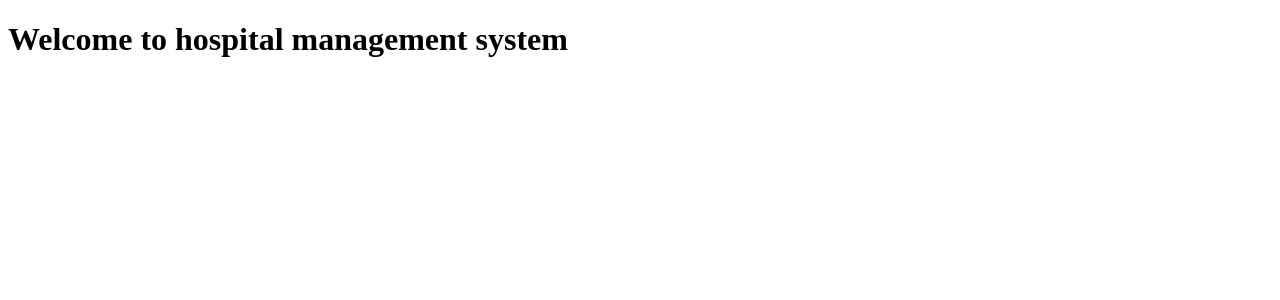
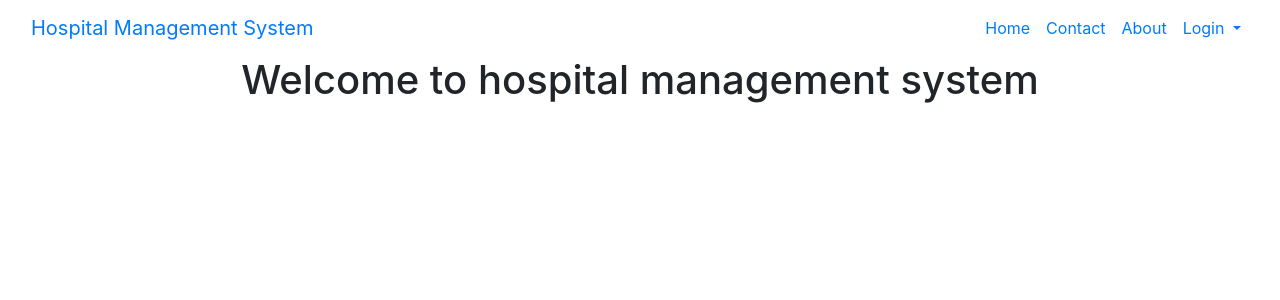
Before and after one commit to khabindra/hospital_mgt_project_using_django, a Django app: page / in a window 1280 px wide. Shown: the top 300 px of the page. Run offline with Django 4.2, Linux system fonts and the light colour scheme.

Commit message:
we use the online bootstrap templates

```diff
--- a/hospital_mgt/hospital/templates/base.html
+++ b/hospital_mgt/hospital/templates/base.html
@@ -3,7 +3,12 @@
 <head>
     <meta charset="UTF-8">
     <meta name="viewport" content="width=device-width, initial-scale=1.0">
+    <link rel="stylesheet" href="https://cdn.jsdelivr.net/npm/bootstrap@4.6.2/dist/css/bootstrap.min.css">
+    <script src="https://cdn.jsdelivr.net/npm/jquery@3.6.4/dist/jquery.slim.min.js"></script>
+    <script src="https://cdn.jsdelivr.net/npm/popper.js@1.16.1/dist/umd/popper.min.js"></script>
+    <script src="https://cdn.jsdelivr.net/npm/bootstrap@4.6.2/dist/js/bootstrap.bundle.min.js"></script>
     <title>Hospital Management System</title>
+
 </head>
 <body>
 
--- a/hospital_mgt/hospital/templates/home.html
+++ b/hospital_mgt/hospital/templates/home.html
@@ -1,5 +1,7 @@
 {% include 'base.html' %}
+{% include 'navigation.html' %}
+
 
 {% block content %}
-    <h1>Welcome to hospital management system</h1>
+    <h1 class="text-center">Welcome to hospital management system</h1>
 {% endblock content %}
--- /dev/null
+++ b/hospital_mgt/hospital/templates/navigation.html
@@ -0,0 +1,32 @@
+<nav class="navbar navbar-expand-lg bg-body-tertiary">
+    <div class="container-fluid">
+      <a class="navbar-brand" href="#">Hospital Management System</a>
+      <button class="navbar-toggler" type="button" data-bs-toggle="collapse" data-bs-target="#navbarSupportedContent" aria-controls="navbarSupportedContent" aria-expanded="false" aria-label="Toggle navigation">
+        <span class="navbar-toggler-icon"></span>
+      </button>
+      <div class="collapse navbar-collapse" id="navbarSupportedContent">
+        <ul class="navbar-nav ml-auto mb-2 mb-lg-0">
+          <li class="nav-item">
+            <a class="nav-link active" aria-current="page" href="#">Home</a>
+          </li>
+          <li class="nav-item">
+            <a class="nav-link" href="#">Contact</a>
+          </li>
+          <li class="nav-item">
+            <a class="nav-link" href="#">About</a>
+          </li>
+          <li class="nav-item dropdown">
+            <a class="nav-link dropdown-toggle" href="#" role="button" data-bs-toggle="dropdown" aria-expanded="false">
+              Login
+            </a>
+            <ul class="dropdown-menu">
+              <li><a class="dropdown-item" href="#">Admin</a></li>
+              <li><a class="dropdown-item" href="#">Doctor</a></li>
+              <li><a class="dropdown-item" href="#">Patient</a></li>
+            </ul>
+
+          </li>
+        </ul>
+      </div>
+    </div>
+  </nav>
```
